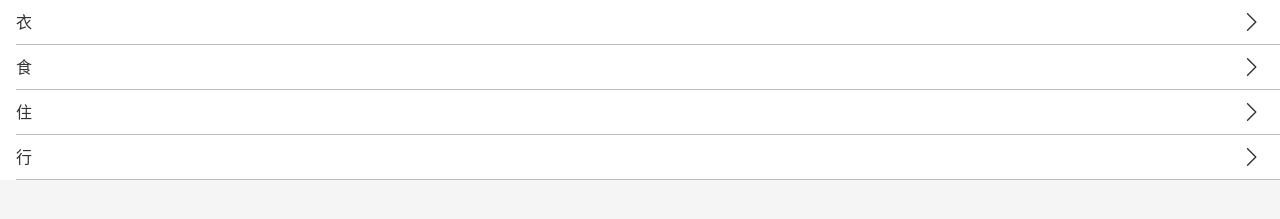
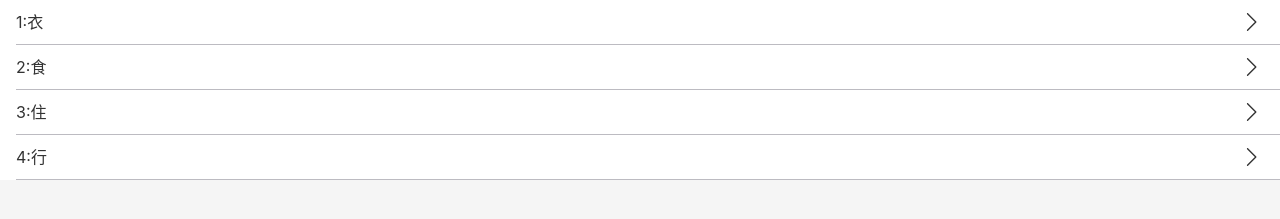
Before and after one commit to sun1948/My-Tally, a React app: page /#/tag in a window 1280 px wide. Shown: the top 219 px of the page. Built offline with nearby package versions, Linux system fonts and the light colour scheme.

Commit message:
完成 新增标签，creatId

```diff
--- a/src/lib/createId.tsx
+++ b/src/lib/createId.tsx
@@ -1,6 +1,7 @@
-let id = 0;
+let id = parseInt(window.localStorage.getItem('maxId') || '0');
 const createId = () => {
   id += 1;
+  window.localStorage.setItem('maxId',id.toString());
   return id;
 };
 
--- a/src/useTags.tsx
+++ b/src/useTags.tsx
@@ -1,14 +1,29 @@
-import {useState} from 'react';
+import {useState, useEffect, useRef} from 'react';
 import {createId} from 'lib/createId';
 
-const defaultTags = [
-  {id: createId(), name: '衣'},
-  {id: createId(), name: '食'},
-  {id: createId(), name: '住'},
-  {id: createId(), name: '行'}
-];
 const useTags = () => {   //封装自定义hook，即一个函数内部使用useState/useRef等等，然后返回一个接口。
-  const [tags, setTags] = useState<{ id: number; name: string }[]>(defaultTags);
+  const [tags, setTags] = useState<{ id: number; name: string }[]>([]);
+  //挂载后执行一次
+  useEffect(() => {
+    let localTags = JSON.parse(window.localStorage.getItem('localTags') || '[]');
+    if (!window.localStorage.getItem('localTags')) {
+      localTags = [
+        {id: createId(), name: '衣'},
+        {id: createId(), name: '食'},
+        {id: createId(), name: '住'},
+        {id: createId(), name: '行'}
+      ];
+    }
+    setTags(localTags);
+  }, []);
+  //tags更新即执行
+  const count = useRef(0);
+  useEffect(() => {
+    count.current += 1;
+    if (count.current > 1) {
+      window.localStorage.setItem('localTags', JSON.stringify(tags));
+    }
+  }, [tags]);
   const findTag = (id: number) => tags.filter(tag => tag.id === id)[0];
   const updateTag = (id: number, {name}: { name: string }) => {
     // 深拷贝写法
--- a/src/views/Money/TagsSection.tsx
+++ b/src/views/Money/TagsSection.tsx
@@ -42,7 +42,7 @@ const TagsSection: React.FunctionComponent<Props> = (props) => {
   const onAddTag = () => {
     const tagName = window.prompt('请输入新标签名称：');
     if (tagName !== null) {
-      setTags([...tags, {id:createId(),name:tagName}]);
+      setTags([...tags, {id: createId(), name: tagName}]);
     }
   };
   const onToggleTag = (tagId: number) => {
--- a/src/views/Tags.tsx
+++ b/src/views/Tags.tsx
@@ -35,7 +35,7 @@ const Tags = () => {
         {tags.map(tag =>
           <li key={tag.id}>
             <Link to={"/Tag/"+tag.id}>
-              <span className="oneLine">{tag.name}</span>
+              <span className="oneLine">{tag.id}:{tag.name}</span>
               <Icon name="right"/>
             </Link>
           </li>
```
